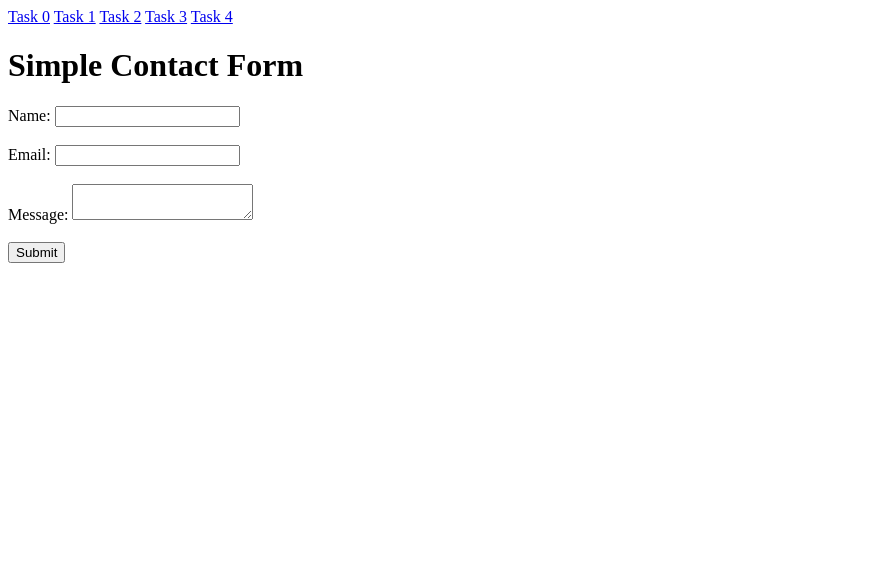
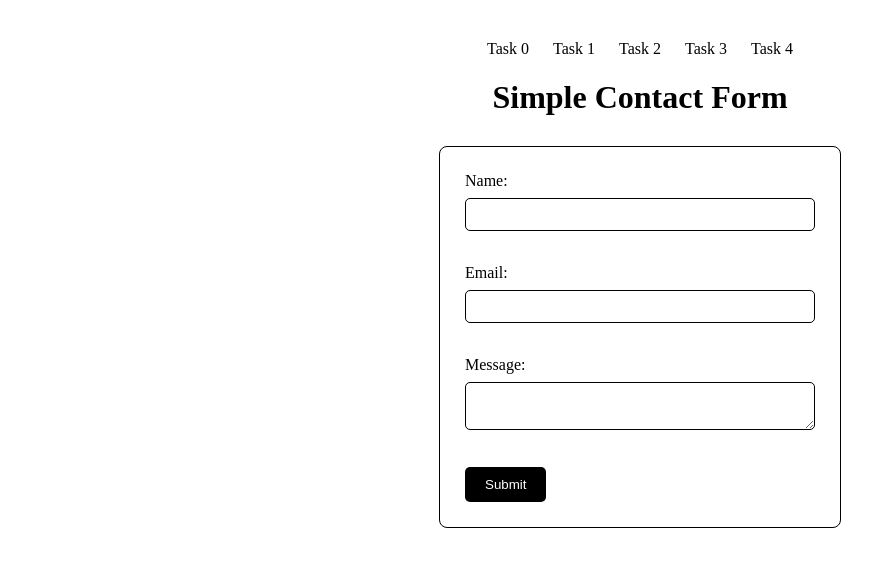
Before and after one commit to Daniyaar07/Assignment4WEB, a plain HTML site: page index.html in a window 1280 px wide. Shown: the whole page, without its empty margins (0-896 px from the left). Drawn offline with Linux system fonts and the light colour scheme.

Commit message:
Fix navbar

```diff
--- a/index.html
+++ b/index.html
@@ -4,14 +4,15 @@
     <meta charset="UTF-8">
     <meta name="viewport" content="width=device-width, initial-scale=1.0">
     <title>Task 0 - Contact Form</title>
+    <link rel="stylesheet" href="style.css">
 </head>
 <body>
     <nav>
         <a href = "index.html">Task 0</a>
-        <a href = "index.html">Task 1</a>
-        <a href = "index.html">Task 2</a>
-        <a href = "index.html">Task 3</a>
-        <a href = "index.html">Task 4</a>
+        <a href = "task1.html">Task 1</a>
+        <a href = "task2.html">Task 2</a>
+        <a href = "task3.html">Task 3</a>
+        <a href = "task4.html">Task 4</a>
     </nav>
     <h1>Simple Contact Form</h1>
     <form>
```
